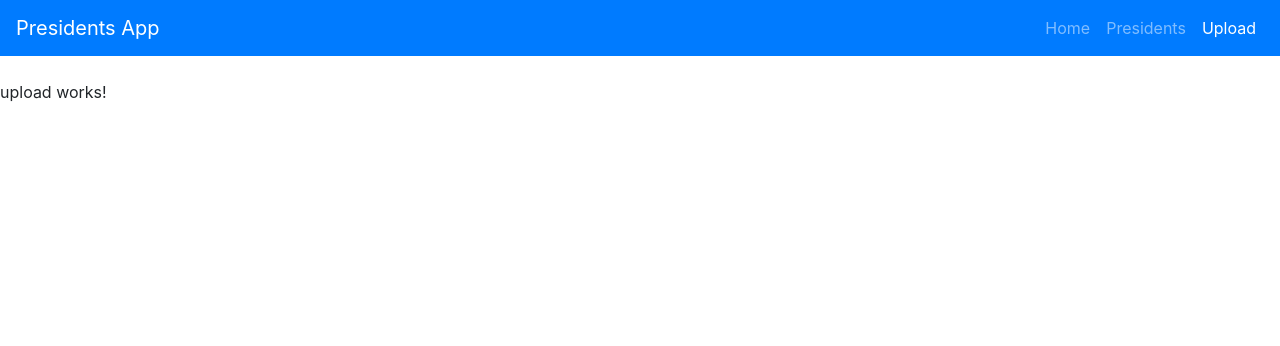
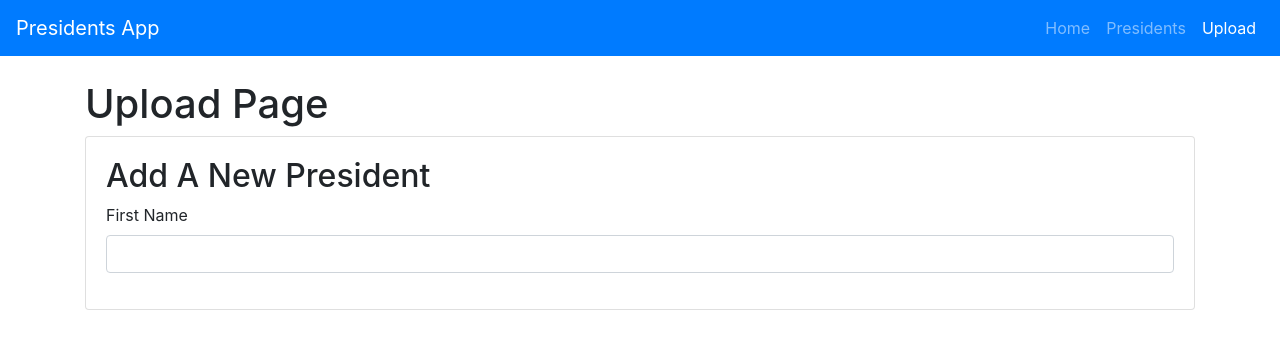
Before and after one commit to colorfest/angular9tutorial, an Angular app: page /upload in a window 1280 px wide. Shown: the top 346 px of the page. Built offline with nearby package versions, Linux system fonts and the light colour scheme.

Commit message:
Input events.

```diff
--- a/src/app/components/upload/upload.component.html
+++ b/src/app/components/upload/upload.component.html
@@ -1 +1,17 @@
-<p>upload works!</p>
+<div class="container">
+    <h1>Upload Page</h1>
+
+    <div class="card card-body mb-3">
+        <h2>Add A New President</h2>
+
+        <form (submit)="uploadNewPresident($event)">
+            <div class="form-group">
+                <label>First Name</label>
+                <input type="text" (copy)="inputEvent($event)"
+                    class="form-control"
+                    name="firstName" />
+            </div>
+
+        </form>
+    </div>
+</div>
--- a/src/app/components/upload/upload.component.ts
+++ b/src/app/components/upload/upload.component.ts
@@ -12,4 +12,9 @@ export class UploadComponent implements OnInit {
   ngOnInit(): void {
   }
 
+  inputEvent(e) {
+    console.log(e.type);
+    console.log(e.target.value);
+  }
+
 }
```
